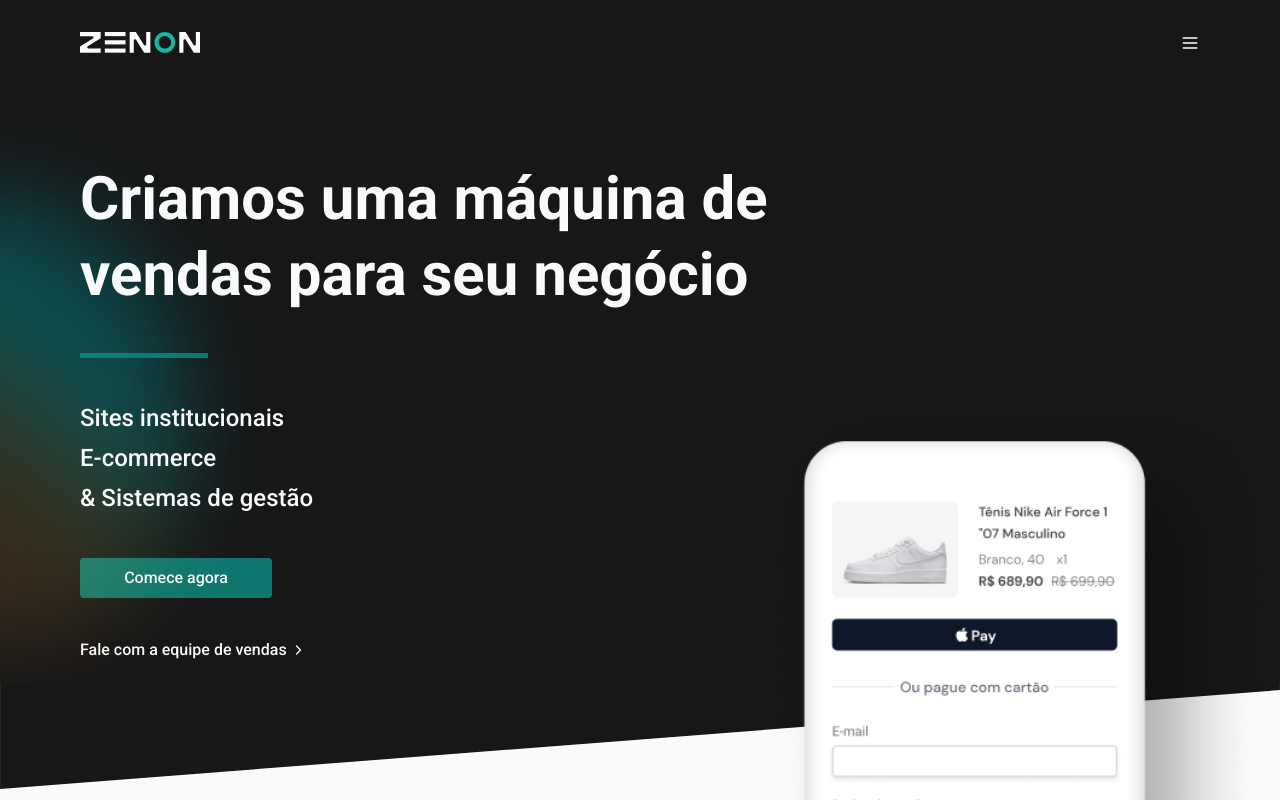
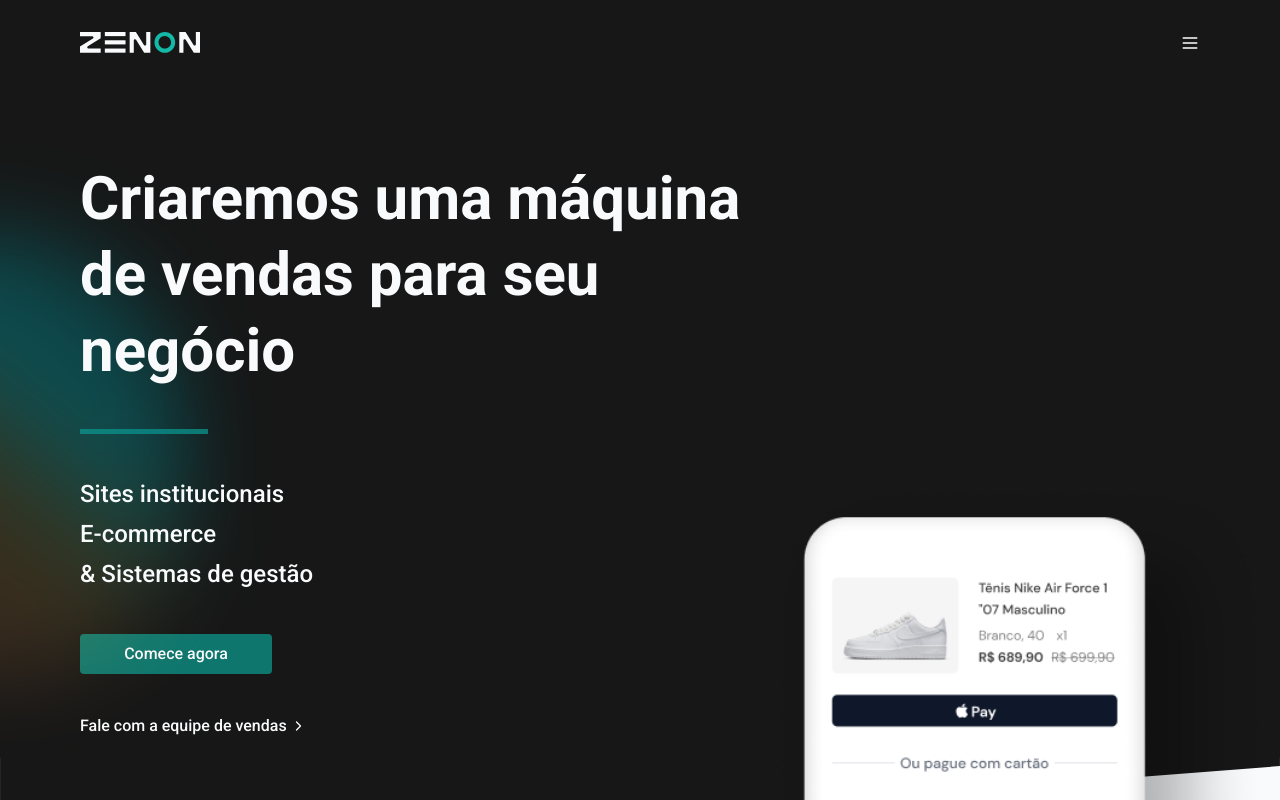
Before and after one commit to matheusmfl/lemon-tech, a Next.js app: page / in a window 1280 px wide. Shown: the top 800 px of the page. Built offline with nearby package versions, Linux system fonts and the light colour scheme.

Commit message:
Update headline

```diff
--- a/src/components/Hero.tsx
+++ b/src/components/Hero.tsx
@@ -11,7 +11,7 @@
       />
       <div className="pt-14 z-10">
         <h1 className="font-semibold text-4xl leading-[48px] lg:leading-[76px] lg:w-[720px] lg:text-6xl text-slate-50 text-left">
-          Criamos uma
+          Criaremos uma
           <br className="md:hidden" /> máquina de vendas para seu negócio
         </h1>
       </div>
```
